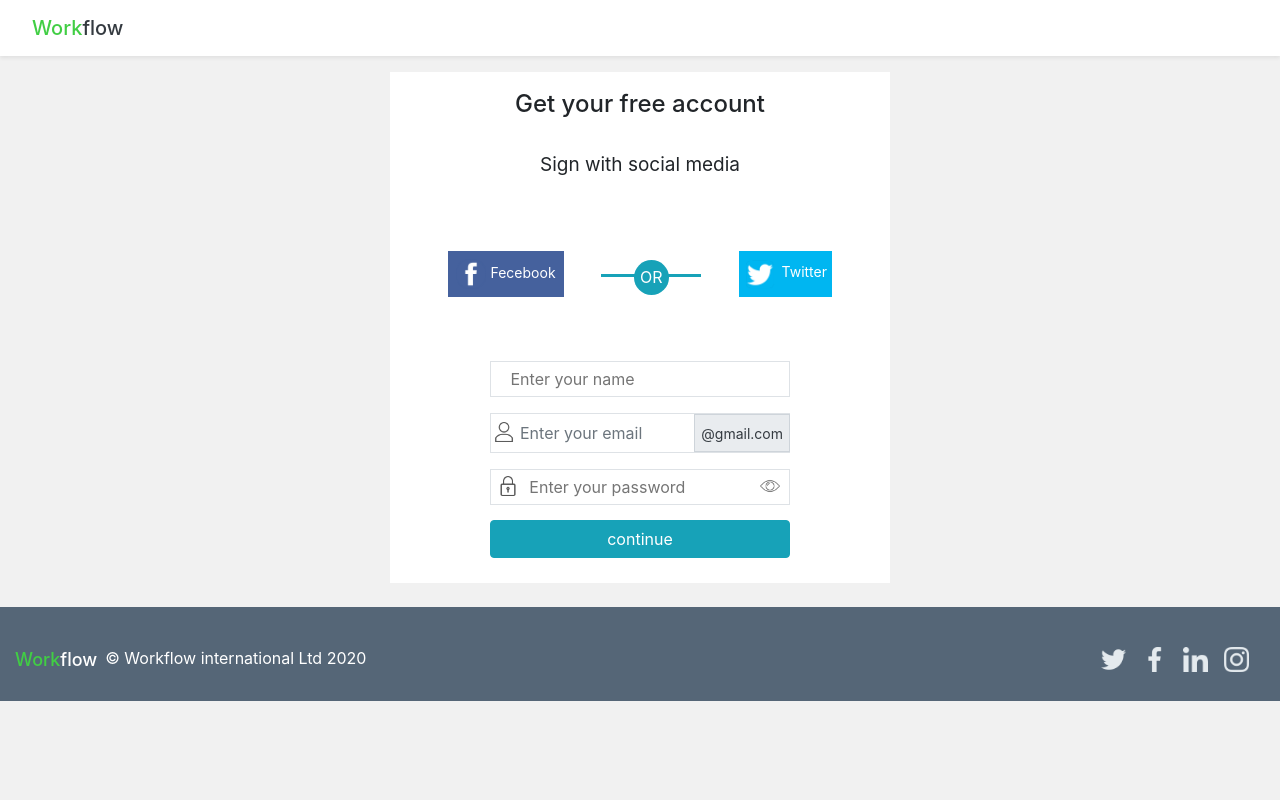
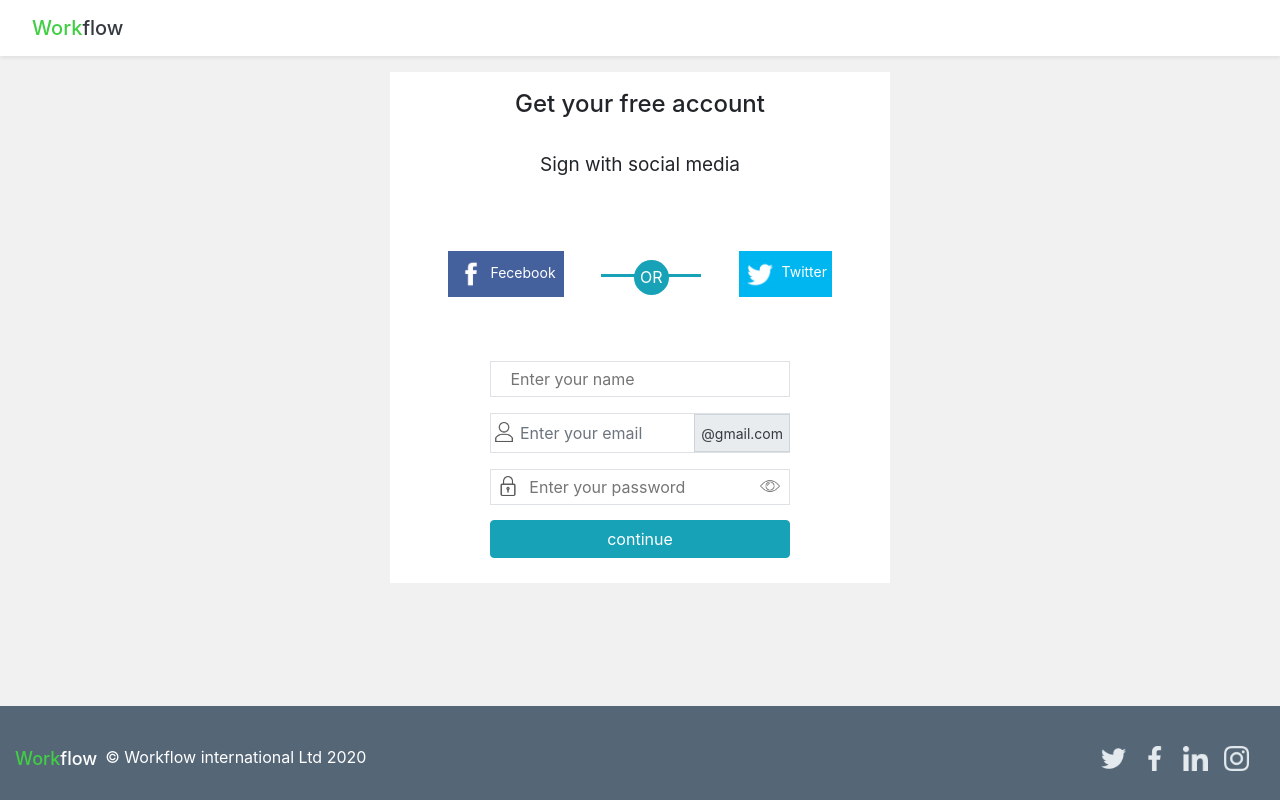
Before and after one commit to sidiDev/workflow, a plain HTML site: page form.html in a window 1280 px wide. Drawn offline with nearby package versions, Linux system fonts and the light colour scheme; files whose address does not match are found by name.

Commit message:
some problems solved

```diff
--- a/css files/expertise-page.css
+++ b/css files/expertise-page.css
@@ -95,6 +95,9 @@ nav .navbar-brand span:first-of-type {
 /* ========= { START FOOTER } =========*/
 
 footer {
+    position: absolute;
+    bottom: 0;
+    width: 100%;
     background: #567;
     padding: 15px;
     margin-top: 5em;
--- a/css files/form.css
+++ b/css files/form.css
@@ -154,8 +154,9 @@ nav .navbar-brand span:first-of-type {
 /* ========= { START FOOTER } =========*/
 
 footer {
-    position: relative;
-    margin-bottom: 0;
+    position: absolute;
+    bottom: 0;
+    width: 100%;
     background: #567;
     padding: 15px;
 }
--- a/css files/languages-page.css
+++ b/css files/languages-page.css
@@ -75,6 +75,9 @@ nav .navbar-brand span:first-of-type {
 /* ========= { START FOOTER } =========*/
 
 footer {
+    position: absolute;
+    bottom: 0;
+    width: 100%;
     background: #567;
     padding: 15px;
     margin-top: 5em;
--- a/css files/profile-photo-page.css
+++ b/css files/profile-photo-page.css
@@ -54,6 +54,9 @@ nav .navbar-brand span:first-of-type {
 /* ========= { START FOOTER } =========*/
 
 footer {
+    position: absolute;
+    bottom: 0;
+    width: 100%;
     background: #567;
     padding: 15px;
     margin-top: 5em;
--- a/css files/user-description-page.css
+++ b/css files/user-description-page.css
@@ -54,6 +54,9 @@ nav .navbar-brand span:first-of-type {
 /* ========= { START FOOTER } =========*/
 
 footer {
+    position: absolute;
+    bottom: 0;
+    width: 100%;
     background: #567;
     padding: 15px;
     margin-top: 5em;
--- a/form.html
+++ b/form.html
@@ -2,7 +2,7 @@
 <html lang="en">
 <head>
     <meta charset="UTF-8">
-    <meta name="viewport" content="width=device-width, initial-scale=1.0">
+    <meta name="viewport" content="width=device-width, initial-scale=1.0, maximum-scale=1.0, user-scalable=no">
     <meta http-equiv="X-UA-Compatible" content="ie=edge">
     <link rel="stylesheet" href="https://stackpath.bootstrapcdn.com/bootstrap/4.5.0/css/bootstrap.min.css" integrity="sha384-9aIt2nRpC12Uk9gS9baDl411NQApFmC26EwAOH8WgZl5MYYxFfc+NcPb1dKGj7Sk" crossorigin="anonymous">
     <link rel="stylesheet" href="css files/form.css">
```
Also changed, not shown: expertise-page.html (+1 -1 lines), home.html (+1 -1 lines), languages-page.html (+1 -1 lines), profile-photo-page.html (+1 -1 lines), user-description-page.html (+1 -1 lines).
